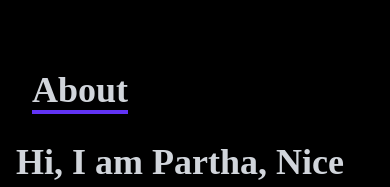
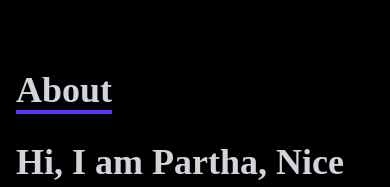
Before and after one commit to ParthaChangmai/chaoviper-demo, a React (Create React App) app: page /about in a window 390 px wide. Shown: the part 180-367 px from the top of the page. Built offline with nearby package versions, Linux system fonts and the light colour scheme.

Commit message:
Adjusting mobile padding

```diff
--- a/src/components/About.jsx
+++ b/src/components/About.jsx
@@ -5,7 +5,7 @@ const About = () => {
 		<div name="about" className="w-full h-screen bg-black text-gray-300 ">
 			<div className="flex flex-col justify-center items-center w-full h-full">
 				<div className="max-w-[1000px] w-full px-4 grid grid-cols-2 gap-8">
-					<div className="sm:text-right pb-8 pl-4">
+					<div className="sm:text-right pb-8 sm:pl-4">
 						<p className="text-4xl font-bold inline border-b-4 border-[#6133f5]">
 							About
 						</p>
```
